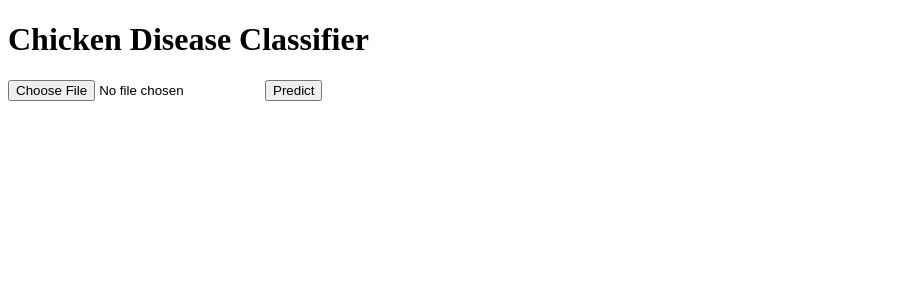
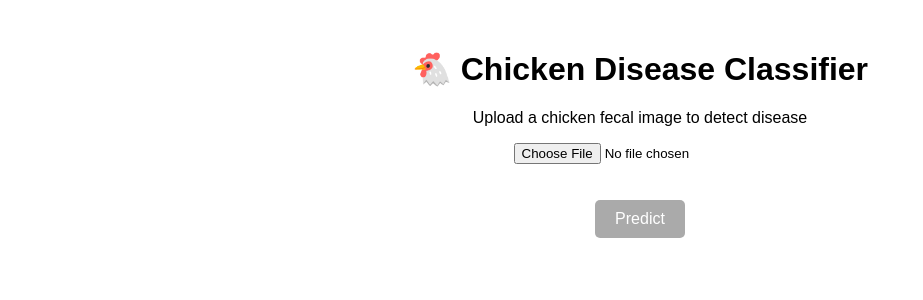
Before and after one commit to Edwinkorir38/Chicken-Disease-Classification-Project, a Flask app: page / in a window 1280 px wide. Shown: the top 300 px of the page, without its empty margins (0-923 px from the left). Run offline with Flask 3, Linux system fonts and the light colour scheme.

Commit message:
Fix index.html to send base64 image

```diff
--- a/templates/index.html
+++ b/templates/index.html
@@ -1,21 +1,75 @@
 <!DOCTYPE html>
 <html>
-<head><title>Chicken Disease Classifier</title></head>
+<head>
+  <title>Chicken Disease Classifier</title>
+  <style>
+    body { font-family: Arial, sans-serif; max-width: 600px; margin: 50px auto; text-align: center; }
+    button { padding: 10px 20px; background: #4CAF50; color: white; border: none; cursor: pointer; border-radius: 5px; font-size: 16px; }
+    button:disabled { background: #aaa; }
+    #preview { max-width: 300px; margin: 20px auto; display: none; }
+    #result { font-size: 20px; font-weight: bold; margin-top: 20px; }
+    .error { color: red; }
+    .success { color: green; }
+  </style>
+</head>
 <body>
-  <h1>Chicken Disease Classifier</h1>
-  <input type="file" id="imageInput" accept="image/*" />
-  <button onclick="predict()">Predict</button>
+  <h1>🐔 Chicken Disease Classifier</h1>
+  <p>Upload a chicken fecal image to detect disease</p>
+
+  <input type="file" id="imageInput" accept="image/*" onchange="previewImage()" />
+  <br/><br/>
+  <img id="preview" src="" alt="Preview" />
+  <br/>
+  <button id="predictBtn" onclick="predict()" disabled>Predict</button>
   <p id="result"></p>
 
   <script>
+    function previewImage() {
+      const file = document.getElementById("imageInput").files[0];
+      if (!file) return;
+      const reader = new FileReader();
+      reader.onload = function(e) {
+        const preview = document.getElementById("preview");
+        preview.src = e.target.result;
+        preview.style.display = "block";
+        document.getElementById("predictBtn").disabled = false;
+      };
+      reader.readAsDataURL(file);
+    }
+
     async function predict() {
       const file = document.getElementById("imageInput").files[0];
-      const formData = new FormData();
-      formData.append("file", file);
-      const res = await fetch("/predict", { method: "POST", body: formData });
-      const data = await res.json();
-      document.getElementById("result").innerText =
-        `Prediction: ${data.prediction} (${data.confidence}% confidence)`;
+      if (!file) { alert("Please select an image first!"); return; }
+
+      const resultEl = document.getElementById("result");
+      resultEl.innerText = "Analyzing...";
+      resultEl.className = "";
+
+      const reader = new FileReader();
+      reader.onload = async function(e) {
+        const base64Image = e.target.result.split(",")[1];
+        try {
+          const res = await fetch("/predict", {
+            method: "POST",
+            headers: { "Content-Type": "application/json" },
+            body: JSON.stringify({ image: base64Image })
+          });
+          const data = await res.json();
+          if (data[0] && data[0].image) {
+            resultEl.innerText = `Result: ${data[0].image}`;
+            resultEl.className = "success";
+          } else if (data.error) {
+            resultEl.innerText = `Error: ${data.error}`;
+            resultEl.className = "error";
+          } else {
+            resultEl.innerText = `Result: ${JSON.stringify(data)}`;
+          }
+        } catch (err) {
+          resultEl.innerText = "Error connecting to server.";
+          resultEl.className = "error";
+        }
+      };
+      reader.readAsDataURL(file);
     }
   </script>
 </body>
```
